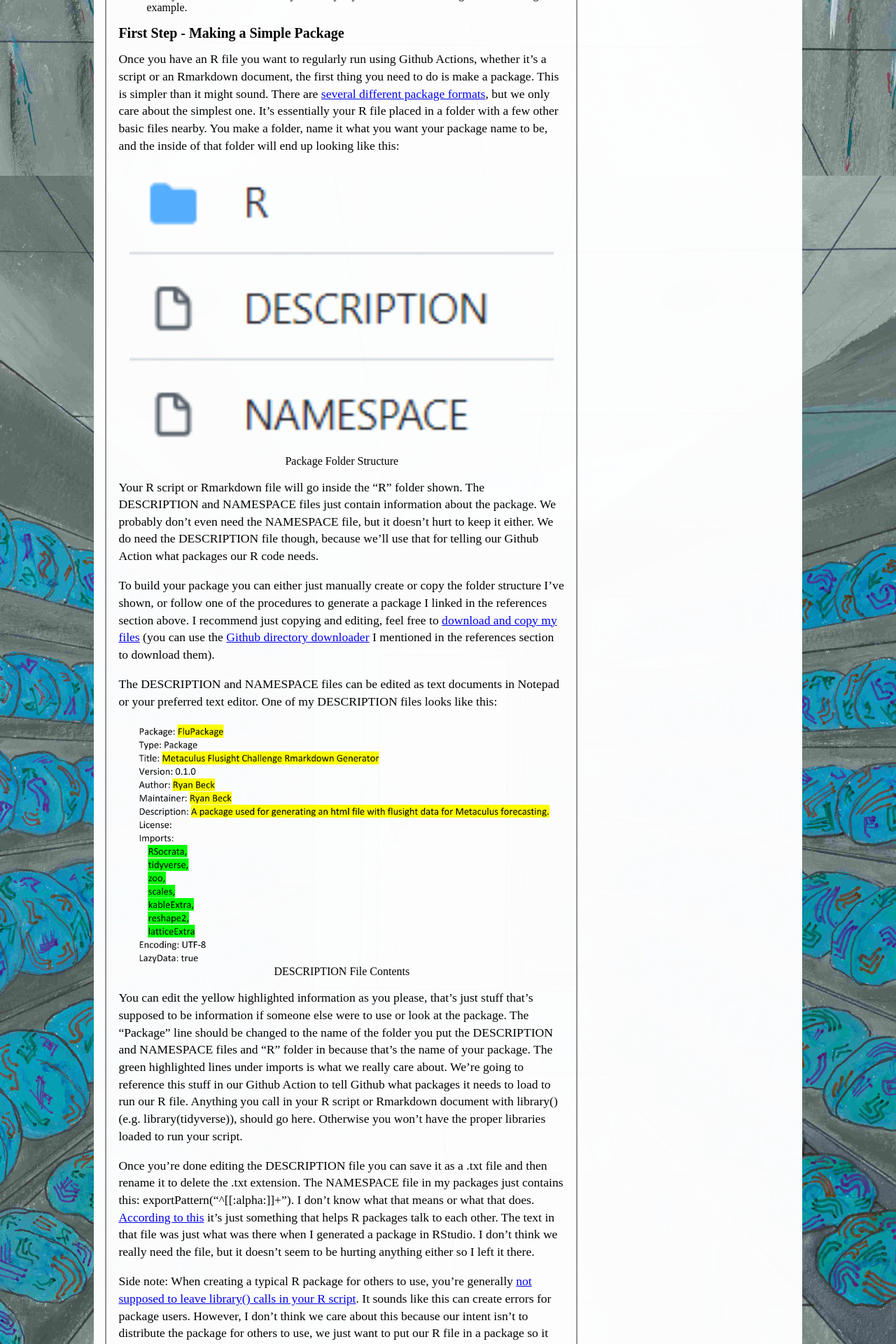
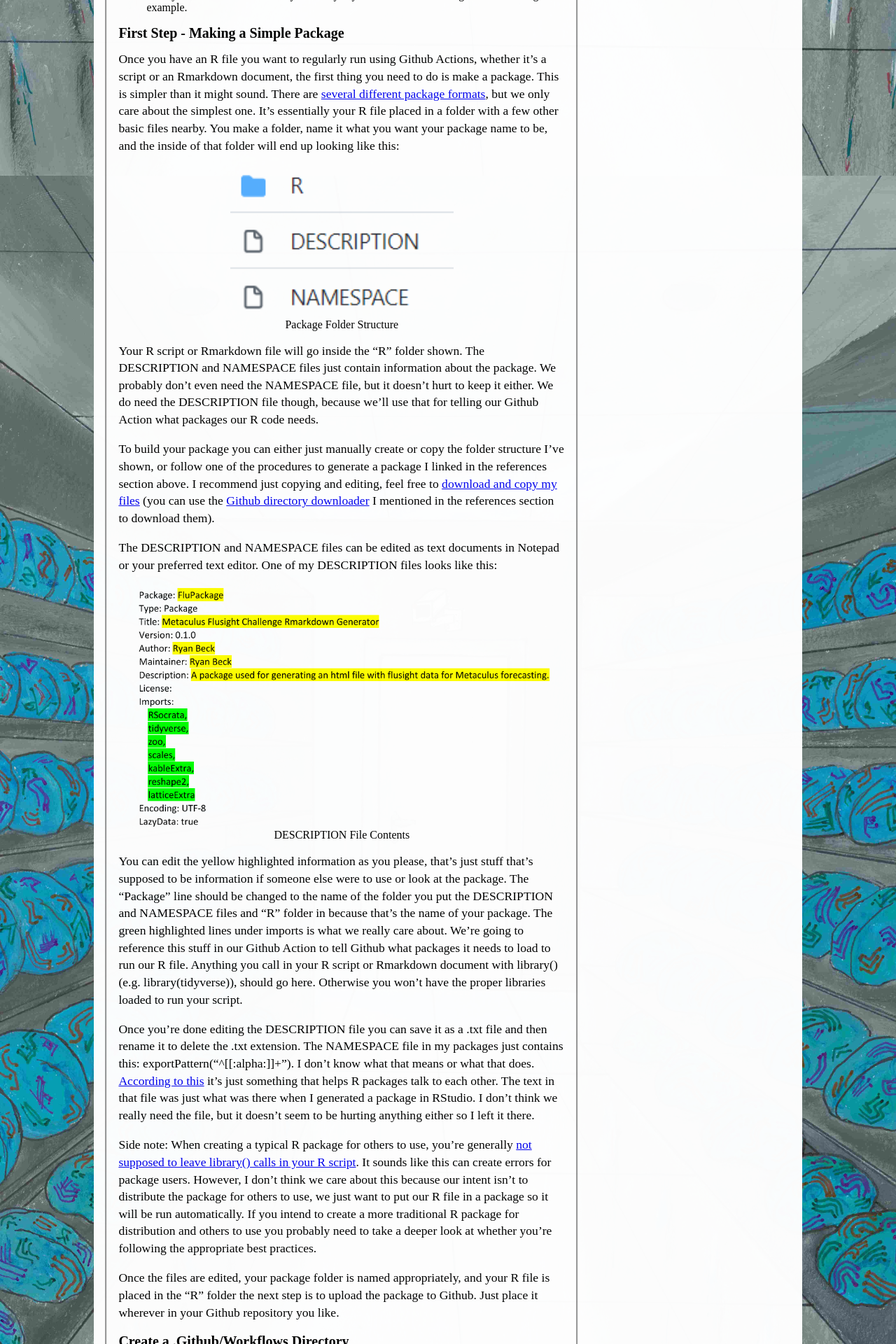
Before and after one commit to ryooan/ryooan.github.io, a Jekyll site: the page built from my_collections/_posts/2022-2-10-A Noob's Guide to Github Actions.md, in a window 1280 px wide. Shown: the part 1797-3717 px from the top of the page at 70% size. Built offline with Jekyll 4.4.1, drawn with Linux system fonts in a browser that asks for light colours.

Commit message:
Update 2022-2-10-A Noob's Guide to Github Actions.md

```diff
--- a/my_collections/_posts/2022-2-10-A Noob's Guide to Github Actions.md
+++ b/my_collections/_posts/2022-2-10-A Noob's Guide to Github Actions.md
@@ -53,7 +53,7 @@ Once you have an R file you want to regularly run using Github Actions, whether
 
 
 <figure>
-  <img src="{{site.url}}/assets/github-1.png" alt="Package Folder Structure" style="width:95%; margin:auto; display:block"/>
+  <img src="{{site.url}}/assets/github-1.png" alt="Package Folder Structure" style="width:50%; margin:auto; display:block"/>
   <figcaption>Package Folder Structure</figcaption>
 </figure>
 
```
